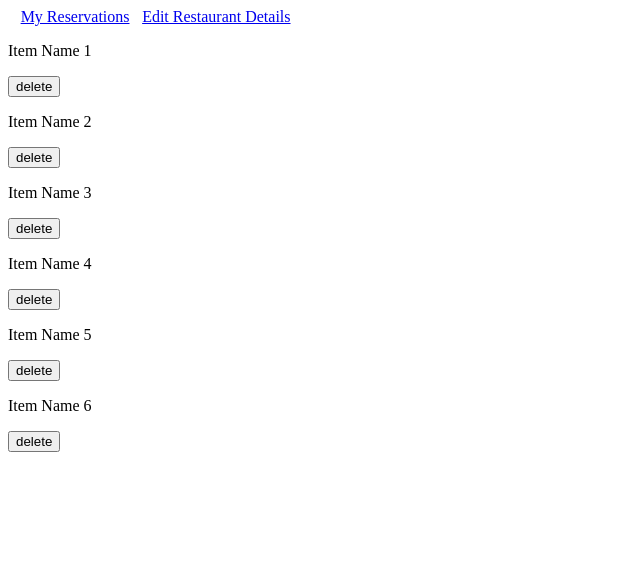
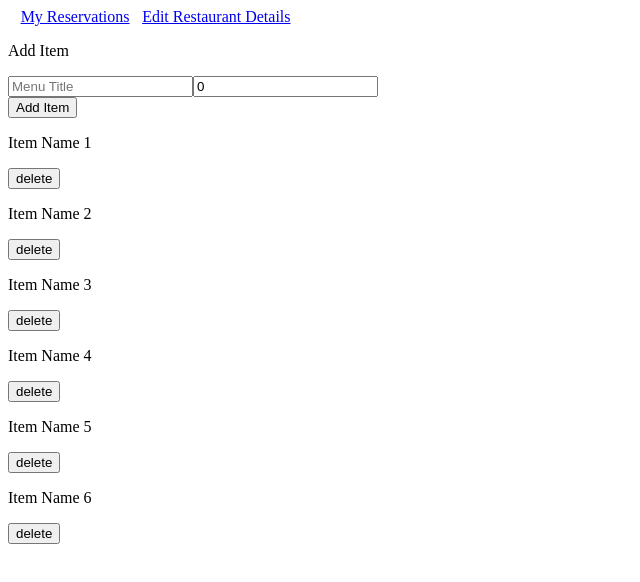
Before and after one commit to mahisha2022/reservation-app-project-frontend, an Angular app: page /adminDetails in a window 1280 px wide. Shown: the top 582 px of the page, without its empty margins (0-640 px from the left). Built offline with nearby package versions, Linux system fonts and the light colour scheme.

Commit message:
used event emitters and property binding to add menu items to the list

```diff
--- a/src/app/components/menu-item-input/menu-item-input.component.html
+++ b/src/app/components/menu-item-input/menu-item-input.component.html
@@ -1 +1,5 @@
-<p>menu-item-input works!</p>
+<p>Add Item</p>
+<input type="text" id="itemname" placeholder="Menu Title" [(ngModel)]="itemName">
+<input type="number" id="itemprice" placeholder="Menu Price" step="0.01" [(ngModel)]="itemPrice">
+<br>
+<button (click)="addItem()">Add Item</button>
--- a/src/app/components/menu-item-input/menu-item-input.component.ts
+++ b/src/app/components/menu-item-input/menu-item-input.component.ts
@@ -1,4 +1,5 @@
-import { Component } from '@angular/core';
+import { Component, EventEmitter, Output } from '@angular/core';
+import { MenuItem } from 'src/app/models/MenuItem';
 
 @Component({
   selector: 'app-menu-item-input',
@@ -7,4 +8,47 @@ import { Component } from '@angular/core';
 })
 export class MenuItemInputComponent {
 
+  /**
+   * Member Variables
+   */
+
+  @Output()
+  addItemEvent = new EventEmitter<MenuItem>();
+  itemName : string = "";
+  itemPrice : number = 0.00;
+
+
+
+  /**
+   * Constructor
+   */
+
+  constructor() { }
+
+
+
+  /**
+   * Class Methods
+   */
+
+  addItem() {
+    console.log(this.itemName);
+    if (this.itemName.length == 0) {
+      alert("Invalid Item Name");
+      return;
+    }
+    console.log(this.itemPrice);
+    if (this.itemPrice == 0.00) {
+      alert("Invalid Item Price");
+      return;
+    }
+    let newMenuItem : MenuItem = {
+      itemName : this.itemName,
+      itemPrice : this.itemPrice
+    };
+    this.addItemEvent.emit(newMenuItem);
+    this.itemName = "";
+    this.itemPrice = 0.00;
+  }
+
 }
--- a/src/app/pages/admin-restaurant-details/admin-restaurant-details.component.html
+++ b/src/app/pages/admin-restaurant-details/admin-restaurant-details.component.html
@@ -1,3 +1,5 @@
 <app-restaurant-navbar></app-restaurant-navbar>
 <br>
+<app-menu-item-input (addItemEvent)="addItem($event)"></app-menu-item-input>
+<br>
 <app-menu-list [menuItems] = "menuItems" (deletingItem)="deleteItem($event)"></app-menu-list>
--- a/src/app/pages/admin-restaurant-details/admin-restaurant-details.component.ts
+++ b/src/app/pages/admin-restaurant-details/admin-restaurant-details.component.ts
@@ -53,6 +53,10 @@ export class AdminRestaurantDetailsComponent {
    * Class Methods
    */
 
+  addItem(item : MenuItem) {
+    this.menuItems.push(item);
+  }
+
   deleteItem(item : MenuItem) {
     let index = -1;
     for (let i = 0; i < this.menuItems.length; i++) {
```
